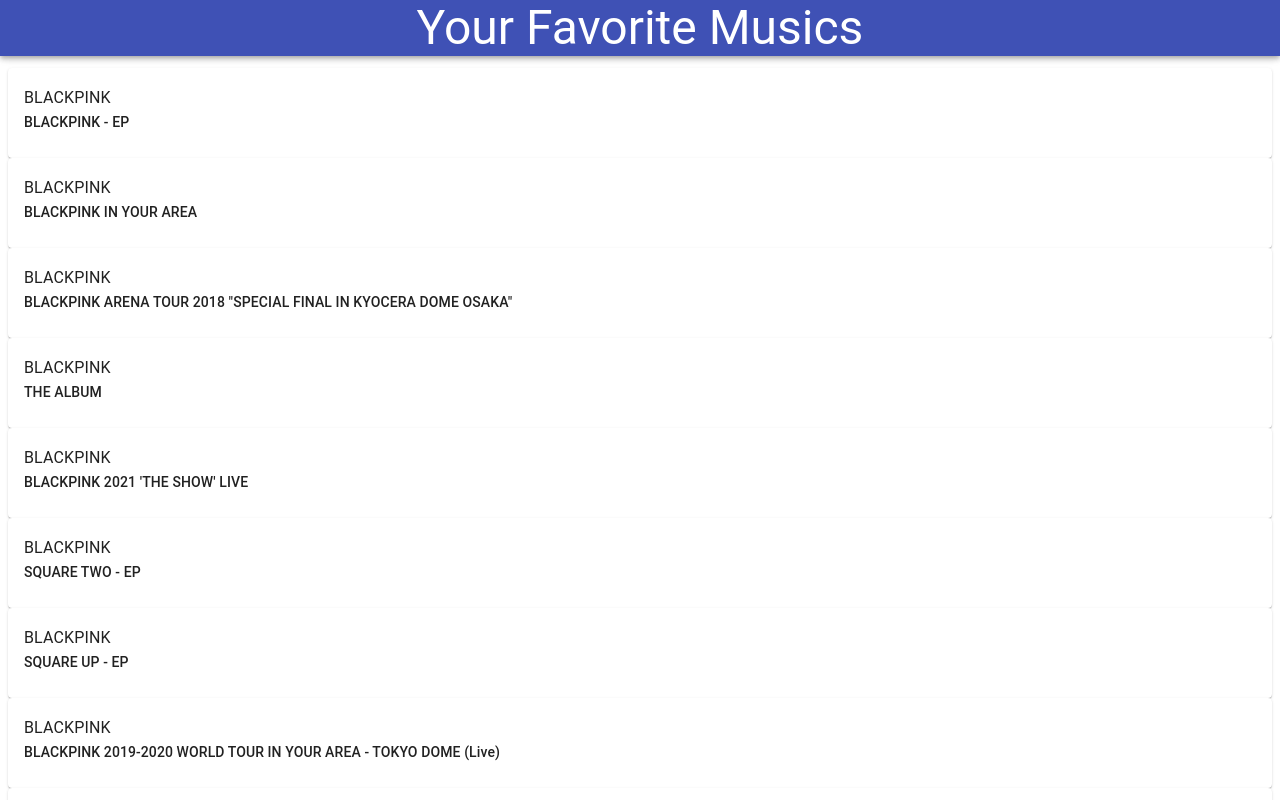
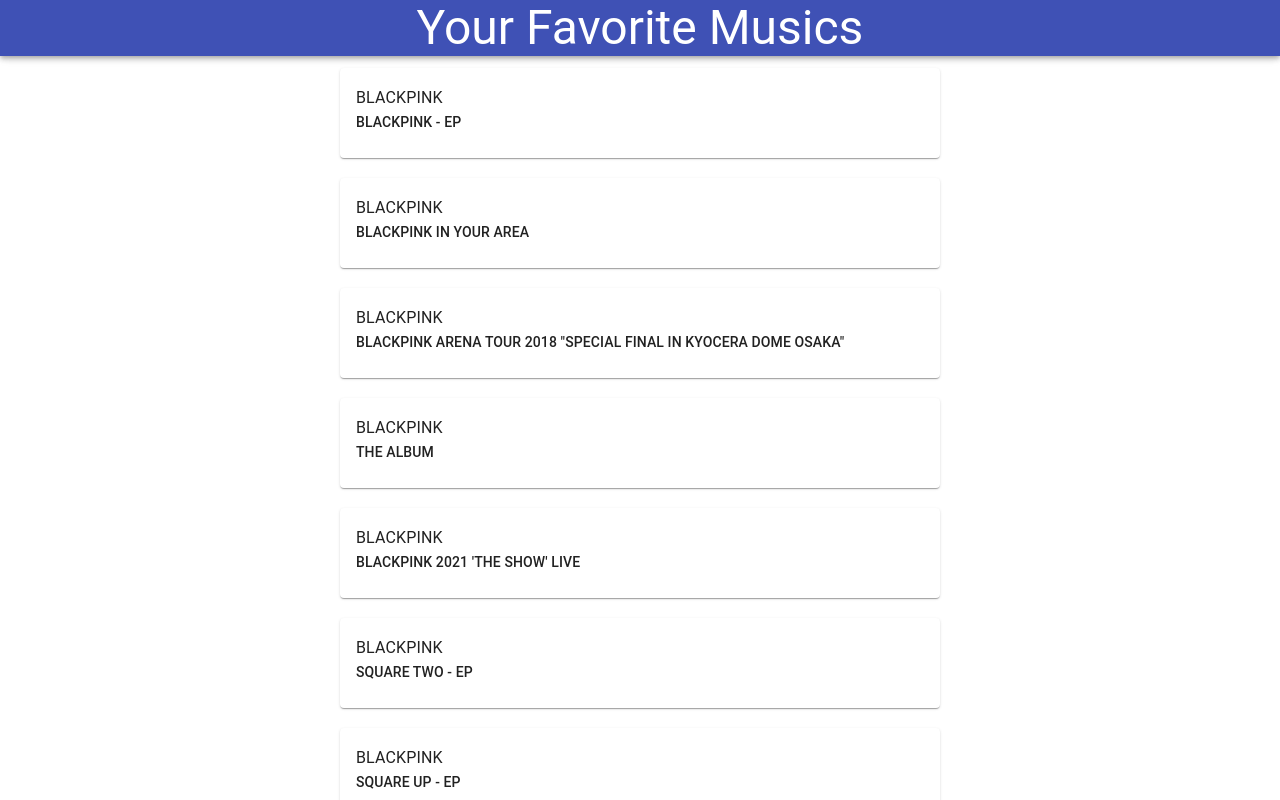
Before and after one commit to kwaksj329/muiBasic, a React app: page / in a window 1280 px wide. Shown: the top 800 px of the page. Built offline with nearby package versions, Linux system fonts and the light colour scheme; the HTML template or start-up script is replaced by a standard one.

Commit message:
Center Card Elements

```diff
--- a/src/MusicList.js
+++ b/src/MusicList.js
@@ -1,13 +1,30 @@
 import React from 'react';
+import { withStyles } from '@material-ui/core/styles';
 import {Card, CardContent, Typography} from '@material-ui/core';
 
-export default class MusicList extends React.Component {
+const styles = theme => ({
+    content : {},
+    layout : {
+        display : 'flex',
+        justifyContent : 'center'
+    },
+    card: {
+        minWidth: 275,
+        maxWidth: 600,
+        marginBottom : 20,
+        marginLeft : 'auto',
+        marginRight : 'auto',
+    },
+});
+
+class MusicList extends React.Component {
     render () {
+        const {classes} = this.props;
         return (
-            <div>
+            <div className={classes}>
                 {this.props.list.results.map(item => {
                     return (
-                    <Card key={item.collectionId}>
+                    <Card key={item.collectionId} className={classes.card}>
                         <CardContent>
                             <Typography variant="subtitle1"> {item.artistName}</Typography>
                             <Typography variant="subtitle2"> {item.collectionCensoredName}</Typography>
@@ -19,5 +36,5 @@
         );
     }
 }
-
+export default withStyles(styles)(MusicList);
 //map을 통해 list item 돌릴 때 card item에 대해 key가 있어야함 (warning 뜸)
```
Also changed, not shown: 2 other files (tests, documents, lock files or other folders).
